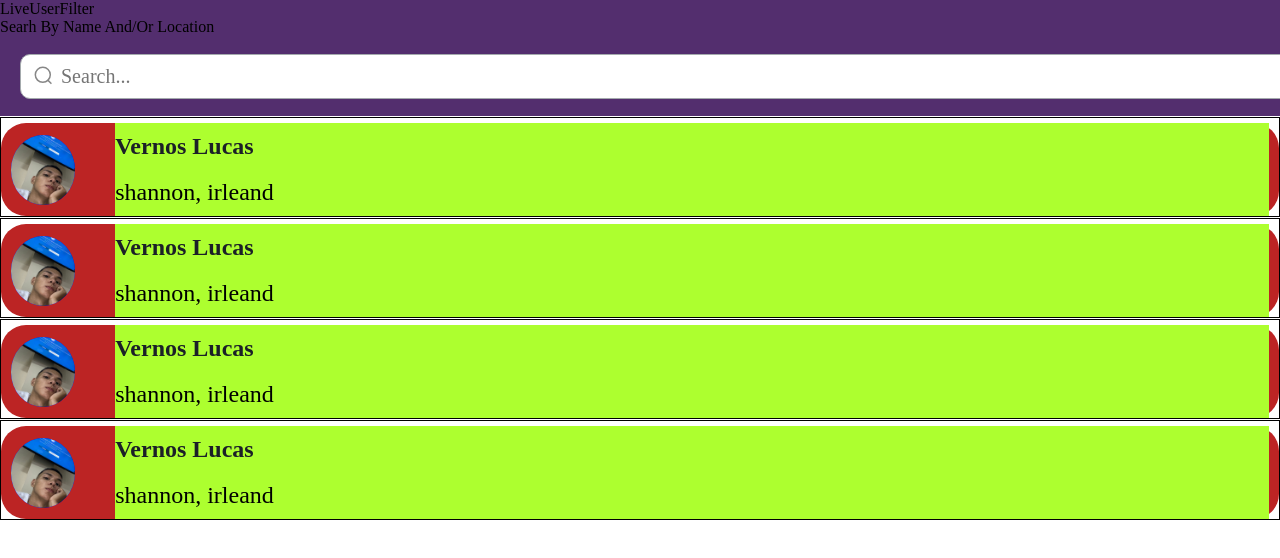
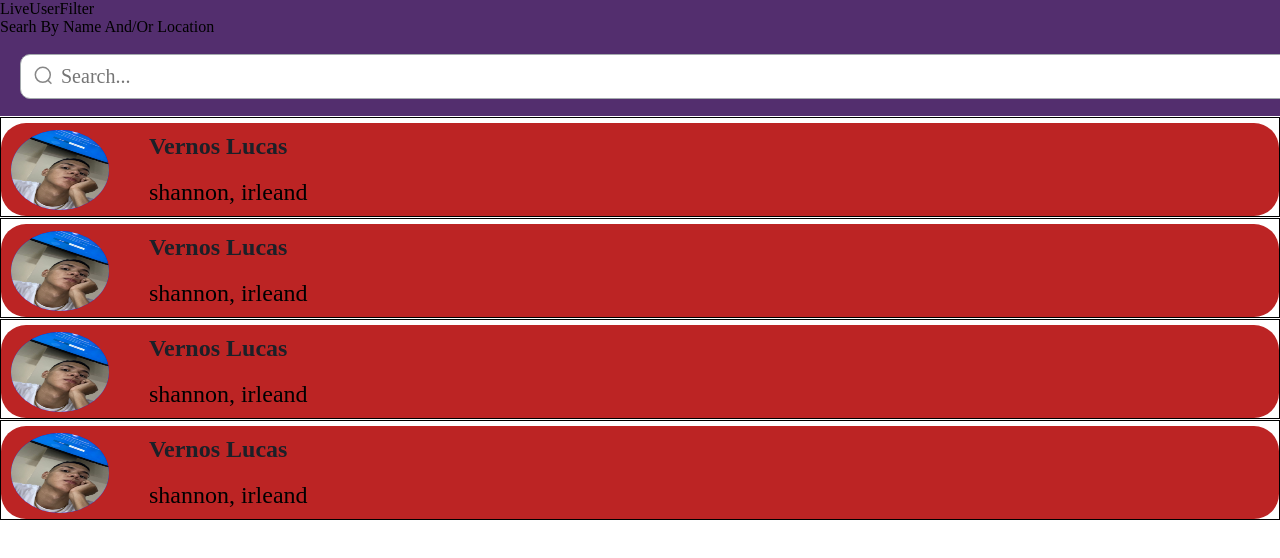
Before and after one commit to WilliamSepulveda/LiveUserFilter, a plain HTML site: page index.html in a window 1280 px wide. Shown: the top 558 px of the page. Drawn offline with Linux system fonts and the light colour scheme; a web font is replaced by a local one.

Commit message:
chore: :lipstick: ajustes en la  imagen del css
se hicieron aajustes en el marco de imagen en el css

```diff
--- a/css/style.css
+++ b/css/style.css
@@ -126,14 +126,16 @@
 .section__front_page{
     background: greenyellow;
     border-radius: 50%;
-    width: 70px;
-    height: 70px;
+    width: 110px;
+    height: 80px;
     overflow: hidden;
 }
 
 .section__front_page img{
     background: blue;
     width: 100%;
+    height: 100%;
+
 }
 
 .main__article section h5{
@@ -145,7 +147,7 @@
 .data__user{
     display: flex;
     flex-direction: column;
-    background: greenyellow;
+    /* background: greenyellow; */
     height: 100%;
     width: 100%;
     justify-content: space-around;
```
